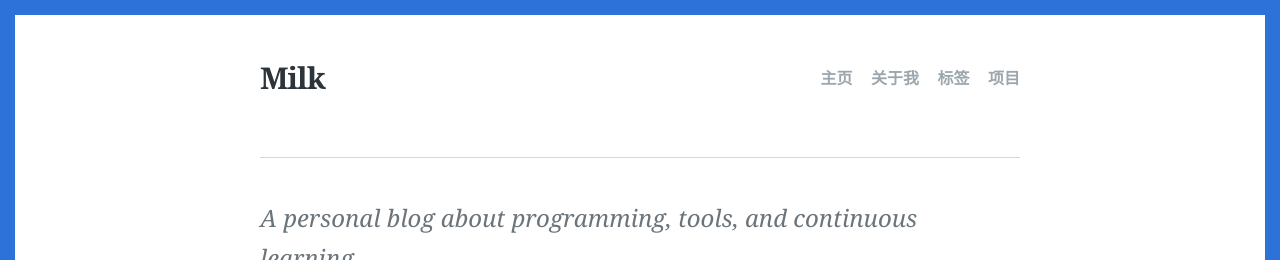
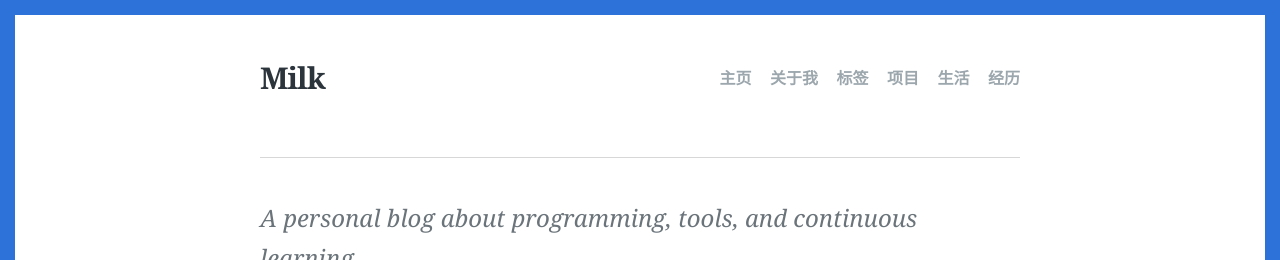
Before and after one commit to yangjj-iso/yangjj-iso.github.io, a Jekyll site: the page built from index.html, in a window 1280 px wide. Shown: the top 260 px of the page. Built offline with Jekyll 4.4.1, drawn with Linux system fonts in a browser that asks for light colours; some web fonts are replaced; the list of posts is cut into pages by our own code.

Commit message:
Update _config.yml

```diff
--- a/_config.yml
+++ b/_config.yml
@@ -36,6 +36,10 @@ navigation:
     url: /tags/
   - text: 项目
     url: /projects/
+  - text: 生活
+    url: /live/
+  - text: 经历
+    url: /expe/
 # The shortname for your Disqus site to enable comments.
 disqus: justgoodthemes
 
```
